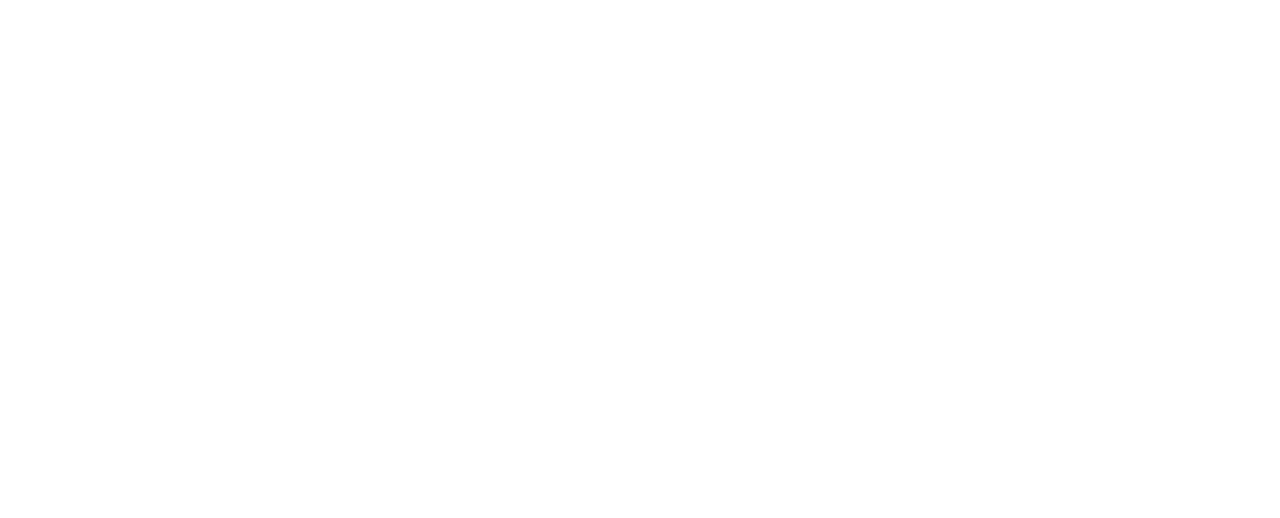
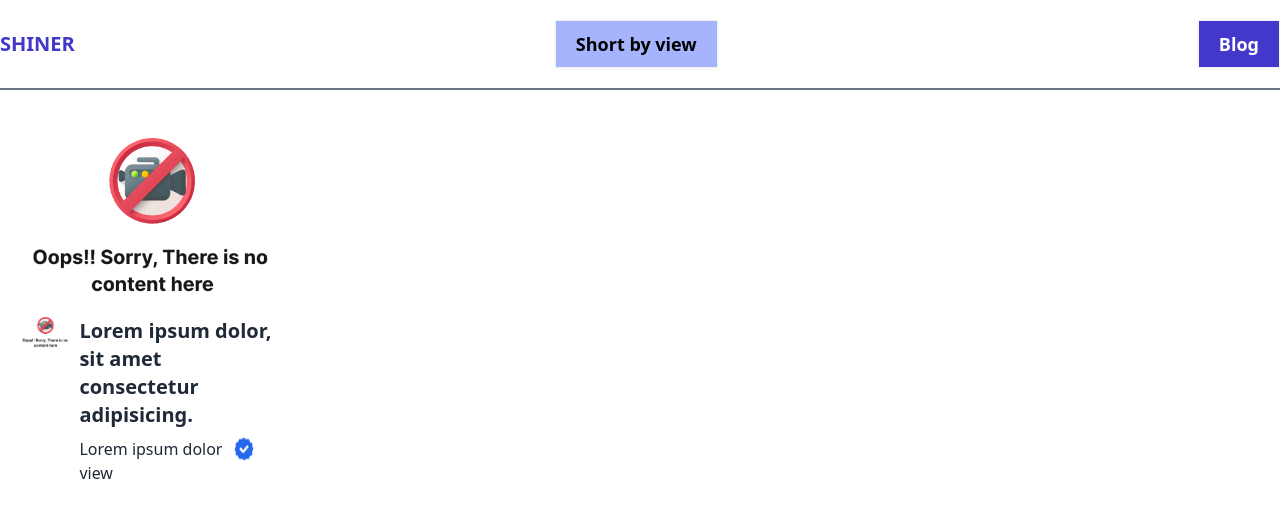
Before and after one commit to shahinexy/PH-B8-A6-API-JSON, a plain HTML site: page index.html in a window 1280 px wide. Drawn offline with nearby package versions, Linux system fonts and the light colour scheme.

Commit message:
design completed

```diff
--- a/index.html
+++ b/index.html
@@ -4,8 +4,42 @@
     <meta charset="UTF-8">
     <meta name="viewport" content="width=device-width, initial-scale=1.0">
     <title>Document</title>
+
+    <link href="https://cdn.jsdelivr.net/npm/daisyui@4.7.2/dist/full.min.css" rel="stylesheet" type="text/css" />
+    <script src="https://cdn.tailwindcss.com"></script>
+
 </head>
 <body>
+    <header class="container mx-auto">
+        <nav class="flex justify-between border-b-2 border-gray-500 py-5 items-center">
+            <div class="text-xl text-indigo-700 font-bold">SHINER</div>
+            <button class=" btn rounded-none text-lg font-semibold text-black bg-indigo-300 px-5 py-2">Short by view</button>
+            <button class="btn rounded-none text-lg font-semibold text-white bg-indigo-700 px-5 py-2">Blog</button>
+        </nav>
+    </header>
+    <main class="container mx-auto my-7">
+        <section class="grid lg:grid-cols-4 md:grid-cols-2 grid-cols-1 gap-5">
+            <div class="card p-5">
+                <div class="flex justify-center">
+                    <img src="assets/images/Group 20.png" alt="">
+                </div>
+                <div class="flex mt-5">
+                    <div class="w-1/5">
+                        <img src="assets/images/Group 20.png" alt="">
+                    </div>
+                    <div class="w-4/5 ml-2">
+                        <div class="title">
+                            <h3 class="text-xl font-semibold">Lorem ipsum dolor, sit amet consectetur adipisicing.</h3>
+                            <p class="flex gap-3 mt-2">Lorem ipsum dolor <img src="assets/images/Group 3.png" alt=""></p>
+                            <p>view</p>
+                        </div>
+                    </div>
+                </div>
+            </div>
+        </section>
+    </main>
+    <footer>
 
+    </footer>
 </body>
 </html>
```
Also changed, not shown: assets/images/Group 20.png (added), assets/images/Group 3.png (added), assets/js/script.js (added), tailwind.config.js (added).
